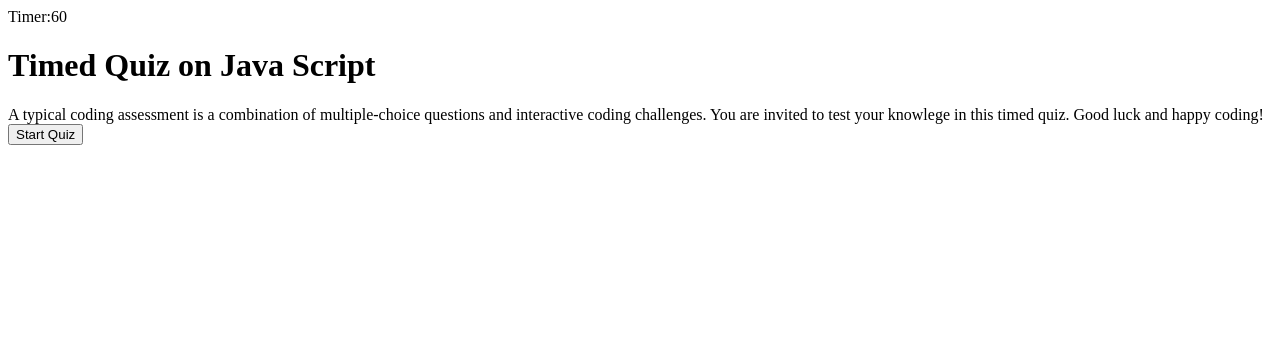
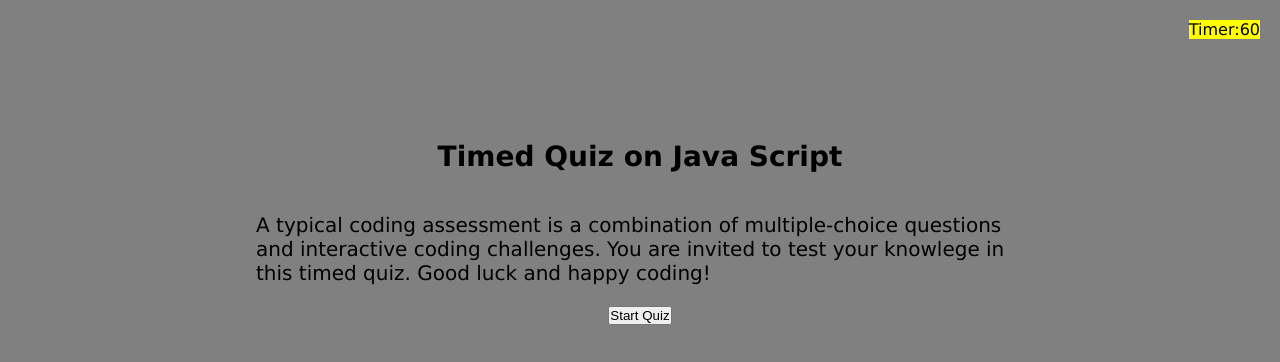
Before and after one commit to cleanjenn/timed-quiz, a plain HTML site: page index.html in a window 1280 px wide. Drawn offline with Linux system fonts and the light colour scheme.

Commit message:
timer and alignment adjusted

```diff
--- a/assets/css/style.css
+++ b/assets/css/style.css
@@ -0,0 +1,44 @@
+* {
+    padding: 0;
+    margin: 0;
+}
+:root {
+    --primary: black;
+    --secondary: yellow;
+    --tertairy: white;
+}
+
+body {
+    height: 100%;
+    font-family:'Lucida Sans', 'Lucida Sans Regular', 'Lucida Grande', 'Lucida Sans Unicode', Geneva, Verdana, sans-serif;
+    background-color: grey;
+}
+
+header {
+    padding: 20px;
+}
+
+.timer {
+    float: right;
+    background-color: var(--secondary);
+}
+
+main {
+    height: 80%;
+    width: 60%;
+    margin: auto;
+    text-align: center;
+}
+
+h1 {
+    margin-top: 80px;
+    padding: 20px;
+    font-size: 28px;
+}
+
+.div {
+    text-align: left;
+    margin: auto;
+    padding: 20px 0;
+    font-size: 20px;
+}
--- a/index.html
+++ b/index.html
@@ -12,9 +12,9 @@
         <div class="timer">Timer:<span id ="timer">60</span></div>
     </header>
     <!-- Body to include title and buttons-->
-    <main>
+    <main id="">
         <h1>Timed Quiz on Java Script</h1>
-        <div>
+        <div class="div">
             A typical coding assessment is a combination of
             multiple-choice questions and interactive coding challenges.
             You are invited to test your knowlege in this timed quiz. Good luck and happy coding!
```
Also changed, not shown: assets/js/script.js (+8 -0 lines).
